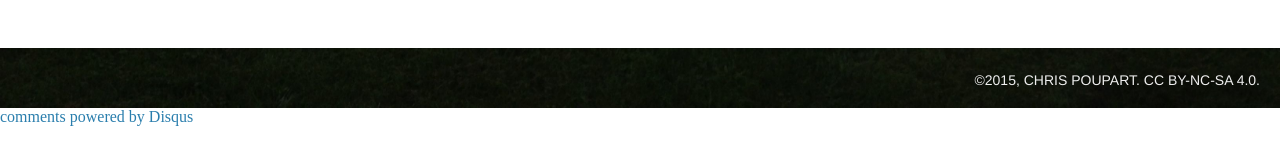
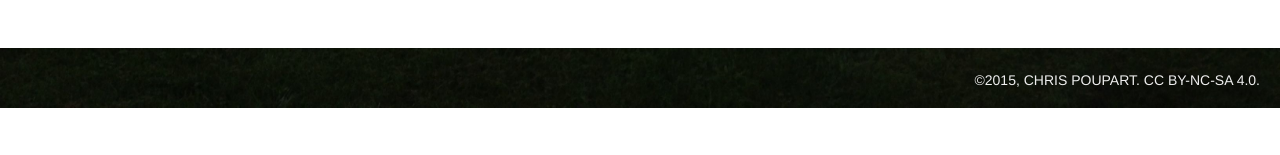
Before and after one commit to poupartfarms/poupartfarms.github.io, a Jekyll site: the page built from index.html, in a window 1280 px wide. Shown: the part 742-897 px from the top of the page. Built offline with Jekyll 4.4.1, drawn with Linux system fonts in a browser that asks for light colours; Markdown is read by kramdown in place of the engine named in the settings; the list of posts is cut into pages by our own code; comment, search, counter and statistics services are not loaded.

Commit message:
Make disqus comments conditional on front matter.

```diff
--- a/_layouts/default.html
+++ b/_layouts/default.html
@@ -3,6 +3,8 @@
 {% include head.html %}
 <body>
 	{{ content }}
-        {% include disqus.html %}
+	{% if page.comments %}
+	{% include disqus.html %}
+	{% endif %}
 </body>
 </html>
--- a/index.html
+++ b/index.html
@@ -1,7 +1,7 @@
 ---
 layout: default
 title: Blog
-comments: true
+comments: false
 ---
 
 <header class="clean" style="height: 350px; background-image: url({{ site.cover }});">
```
Also changed, not shown: blog.md (+1 -0 lines).
